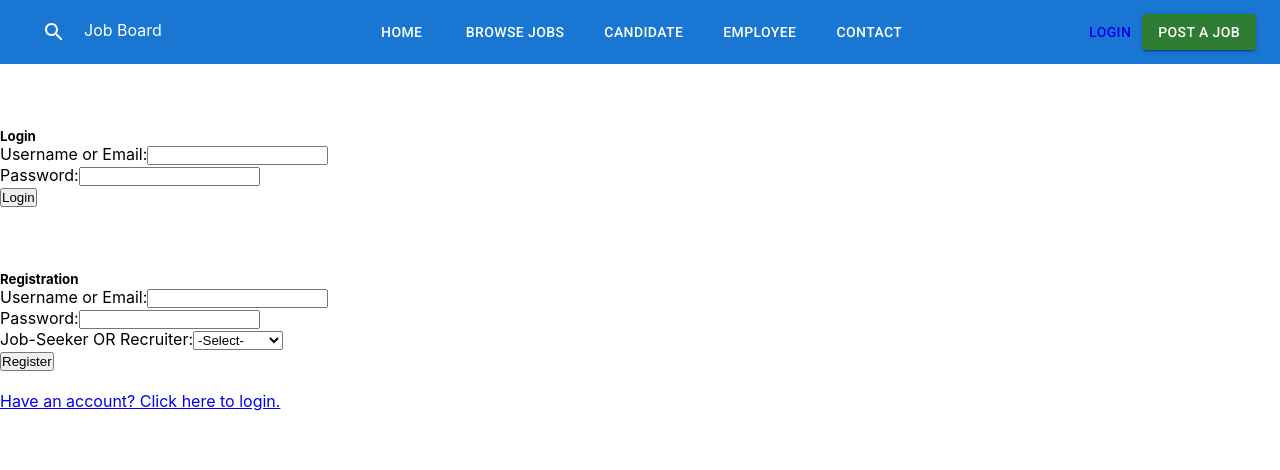
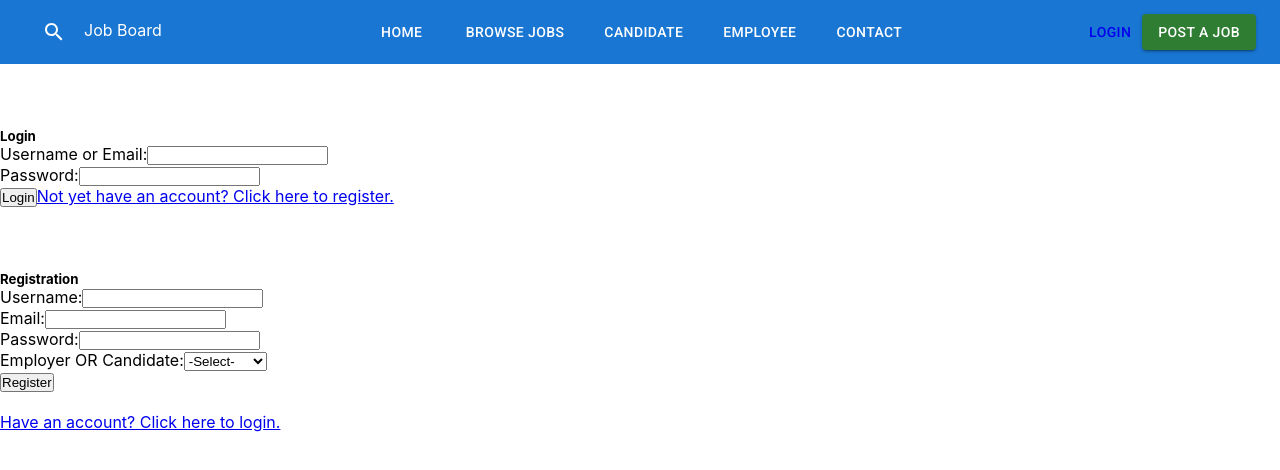
Before and after one commit to Viateur-akimana/Job-portal-app, a React (Create React App) app: page /login-register in a window 1280 px wide. Shown: the top 470 px of the page. Built offline with nearby package versions, Linux system fonts and the light colour scheme.

Commit message:
connection to backend

```diff
--- a/src/components/auth/Login.jsx
+++ b/src/components/auth/Login.jsx
@@ -1,7 +1,8 @@
 import React, { useState } from "react";
 import "../../assets/css/styles.css";
 import AuthService from "../../AuthService.js";
-import { useNavigate } from "react-router-dom";
+import { useNavigate,Link } from "react-router-dom";
+
 const Login = ({ onLogin }) => {
   const [username, setUsername] = useState("");
   const [password, setPassword] = useState("");
@@ -62,6 +63,9 @@ const Login = ({ onLogin }) => {
           <button className="btn btn-primary" onClick={handleLogin}>
             Login
           </button>
+          <Link to="/register" className="mt-3">
+              Not yet have an account? Click here to register.
+            </Link>
           {error && <h3 className="text-danger text-size">{error}</h3>}
         </div>
       </div>
--- a/src/components/auth/Register.jsx
+++ b/src/components/auth/Register.jsx
@@ -1,12 +1,12 @@
 import React, { useState } from "react";
 import "../../assets/css/styles.css";
-import AuthService from "../../AuthService.js";
+import axios from "axios";
 import { Link } from "react-router-dom";
 
 const RegistrationForm = () => {
-  // const history = useHistory();
-  const [credentials, setCredentials] = useState({
+  const [data, setData] = useState({
     username: "",
+    email: "", // Added email field
     password: "",
     role: "",
   });
@@ -14,24 +14,21 @@ const RegistrationForm = () => {
   const [successMessage, setSuccessMessage] = useState(null);
 
   const handleChange = (e) => {
-    setCredentials({ ...credentials, [e.target.name]: e.target.value });
+    setData({ ...data, [e.target.name]: e.target.value });
   };
 
   const handleSubmit = async (e) => {
     e.preventDefault();
 
     try {
-      const response = await AuthService.register(
-        credentials.username,
-        credentials.password,
-        credentials.role
+      const response = await axios.post(
+        "http://localhost:3000/api/auth/register",
+        data
       );
 
-      if (response.success) {
+      if (response.data.success) {
         setSuccessMessage("Registration successful! You can now log in.");
-        alert("You can Login Now!");
         setError(null);
-        // Redirect to the login page after successful registration
       } else {
         setSuccessMessage(null);
         setError(
@@ -41,8 +38,8 @@ const RegistrationForm = () => {
       }
     } catch (error) {
       setSuccessMessage(null);
-      setError("Error during registration. Please try again ");
-      alert("Error during RegistrationForm");
+      setError("Error during registration. Please try again.");
+      console.log(error);
     }
   };
 
@@ -60,14 +57,27 @@ const RegistrationForm = () => {
           <form onSubmit={handleSubmit}>
             <div className="mb-3">
               <label className="form-label" htmlFor="username">
-                Username or Email:
+                Username:
               </label>
               <input
-                type="username"
+                type="text"
                 className="form-control"
                 id="username"
                 name="username"
-                value={credentials.username}
+                value={data.username}
+                onChange={handleChange}
+              />
+            </div>
+            <div className="mb-3">
+              <label className="form-label" htmlFor="email">
+                Email:
+              </label>
+              <input
+                type="email"
+                className="form-control"
+                id="email"
+                name="email"
+                value={data.email}
                 onChange={handleChange}
               />
             </div>
@@ -80,25 +90,25 @@ const RegistrationForm = () => {
                 className="form-control"
                 id="password"
                 name="password"
-                value={credentials.password}
+                value={data.password}
                 onChange={handleChange}
               />
             </div>
 
             <div className="mb-3">
-              <label className="form-label">Job-Seeker OR Recruiter:</label>
+              <label className="form-label">Employer OR Candidate:</label>
               <select
                 className="form-control"
                 name="role"
                 id="role"
-                value={credentials.role}
+                value={data.role}
                 onChange={handleChange}
               >
                 <option value="" disabled>
                   -Select-
                 </option>
-                <option value="candidate">Job Seeker</option>
-                <option value="employer">Recruiter</option>
+                <option value="candidate">Candidate</option>
+                <option value="employer">Employer</option>
               </select>
             </div>
             <button type="submit" className="btn btn-primary">
```
